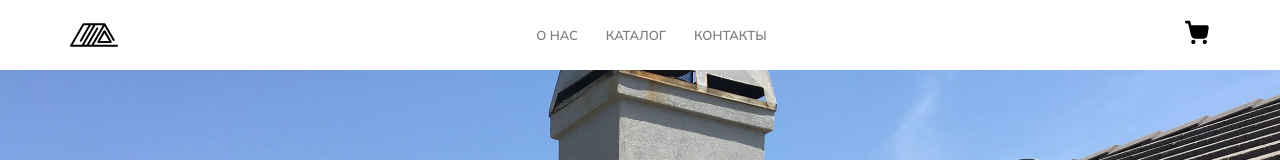
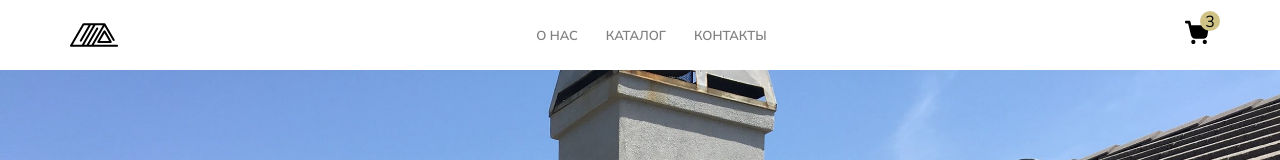
Before and after one commit to Sey-Uki/e-com, a Next.js app: page / in a window 1280 px wide. Shown: the top 160 px of the page. Built offline with nearby package versions, Linux system fonts and the light colour scheme.

Commit message:
feat(header): add cart count

```diff
--- a/src/components/header/header.module.css
+++ b/src/components/header/header.module.css
@@ -37,3 +37,18 @@
 .nav a:hover {
   color: #000;
 }
+
+.container > a {
+  position: relative;
+}
+
+.container > a > span {
+  position: absolute;
+  background-color: #d0c386;
+  width: 20px;
+  height: 20px;
+  text-align: center;
+  border-radius: 50%;
+  top: -9px;
+  right: -10px;
+}
--- a/src/components/header/headerContent.tsx
+++ b/src/components/header/headerContent.tsx
@@ -25,6 +25,7 @@ export const HeaderContent = () => {
 
       <Link href="/cart">
         <Image priority alt="basket" height={25} src={basketIcon} width={25} />
+        <span className={s.cartCount}>3</span>
       </Link>
     </Container>
   );
```
